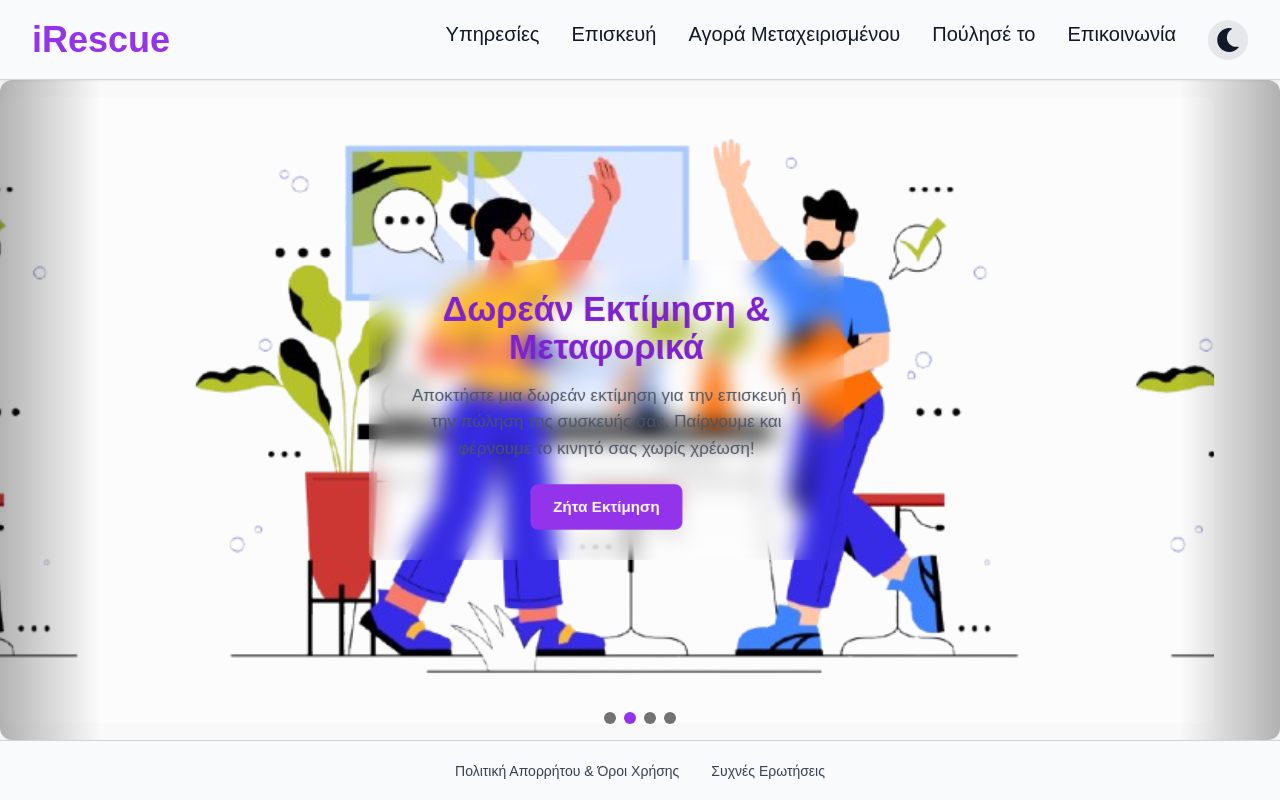
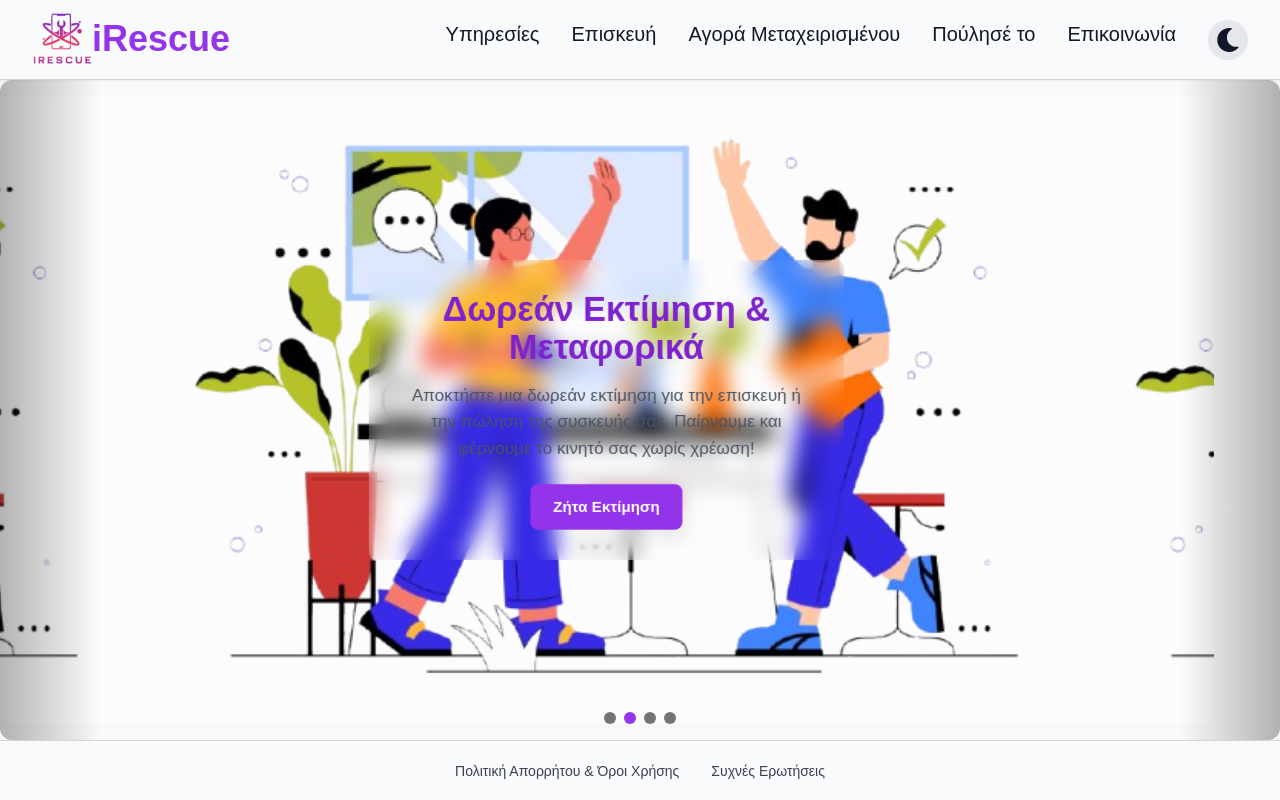
Before and after one commit to HackeRinaa/Phone-Repairer, a Next.js app in the folder phone-repair-company/: page / in a window 1280 px wide. Built offline with nearby package versions, Linux system fonts and the light colour scheme.

Commit message:
added logo

```diff
--- a/phone-repair-company/src/components/Navbar.tsx
+++ b/phone-repair-company/src/components/Navbar.tsx
@@ -4,6 +4,7 @@ import { useState, useEffect } from "react";
 import Link from "next/link";
 import { usePathname } from "next/navigation";
 import ThemeSwitcher from "@/components/ThemeSwitcher";
+import Image from "next/image";
 
 export default function Navbar() {
   const [isMenuOpen, setIsMenuOpen] = useState(false);
@@ -31,9 +32,18 @@ export default function Navbar() {
   return (
     <nav className="z-50 sticky top-0 w-full shadow-sm px-8 h-20 flex items-center justify-between border-b border-gray-300 dark:border-gray-800 bg-white/50 dark:bg-gray-900/50 backdrop-blur-sm">
       {/* Logo */}
+      <div className="flex items-center justify-center">
+      <Image
+        src="/irescue-logo.png"
+        alt="logo"
+        width={60}
+        height={60}
+      />
       <Link href="/" className="flex items-center gap-2">
         <span className="text-4xl font-bold text-purple-600">iRescue</span>
       </Link>
+      </div>
+
 
       {/* Hamburger Menu Icon (Mobile Only) */}
       <div className="sm:hidden cursor-pointer" onClick={toggleMenu}>
```
Also changed, not shown: phone-repair-company/public/irescue-logo.png (added), 1 other file (tests, documents, lock files or other folders).
